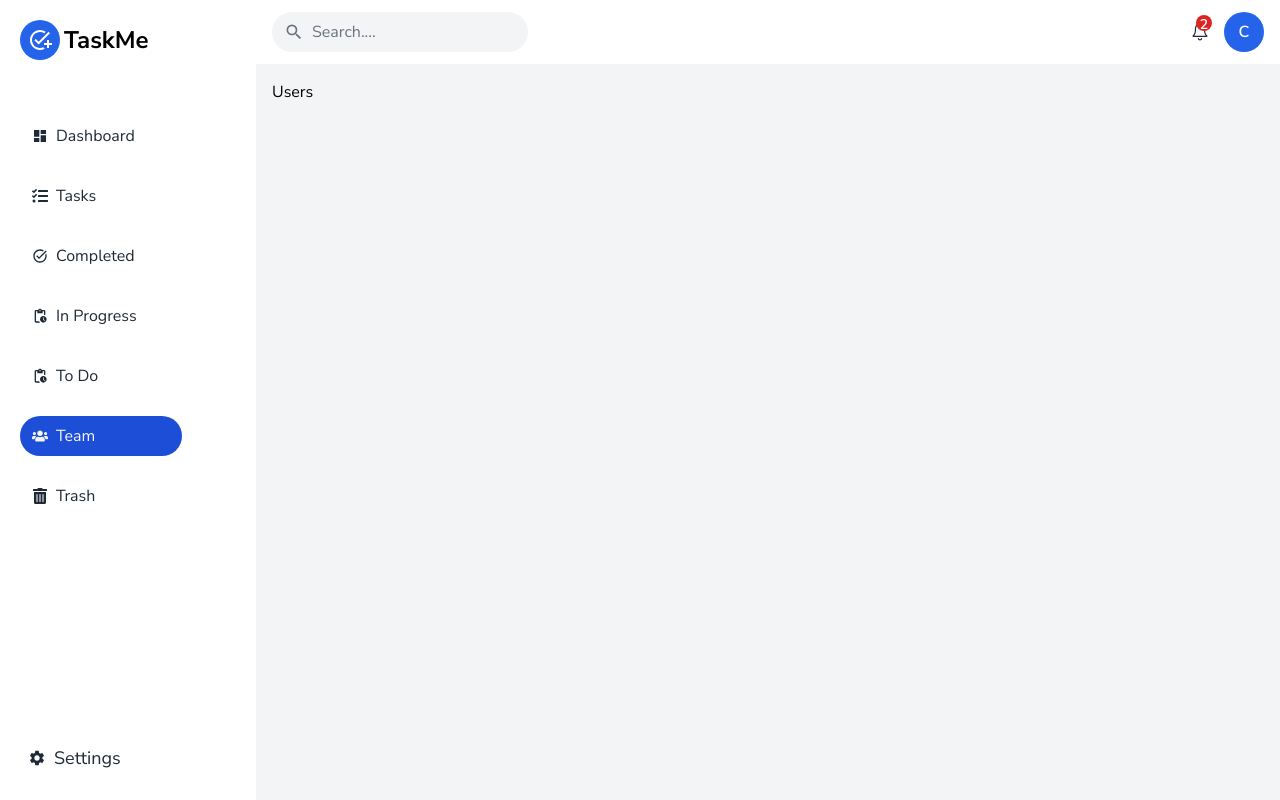
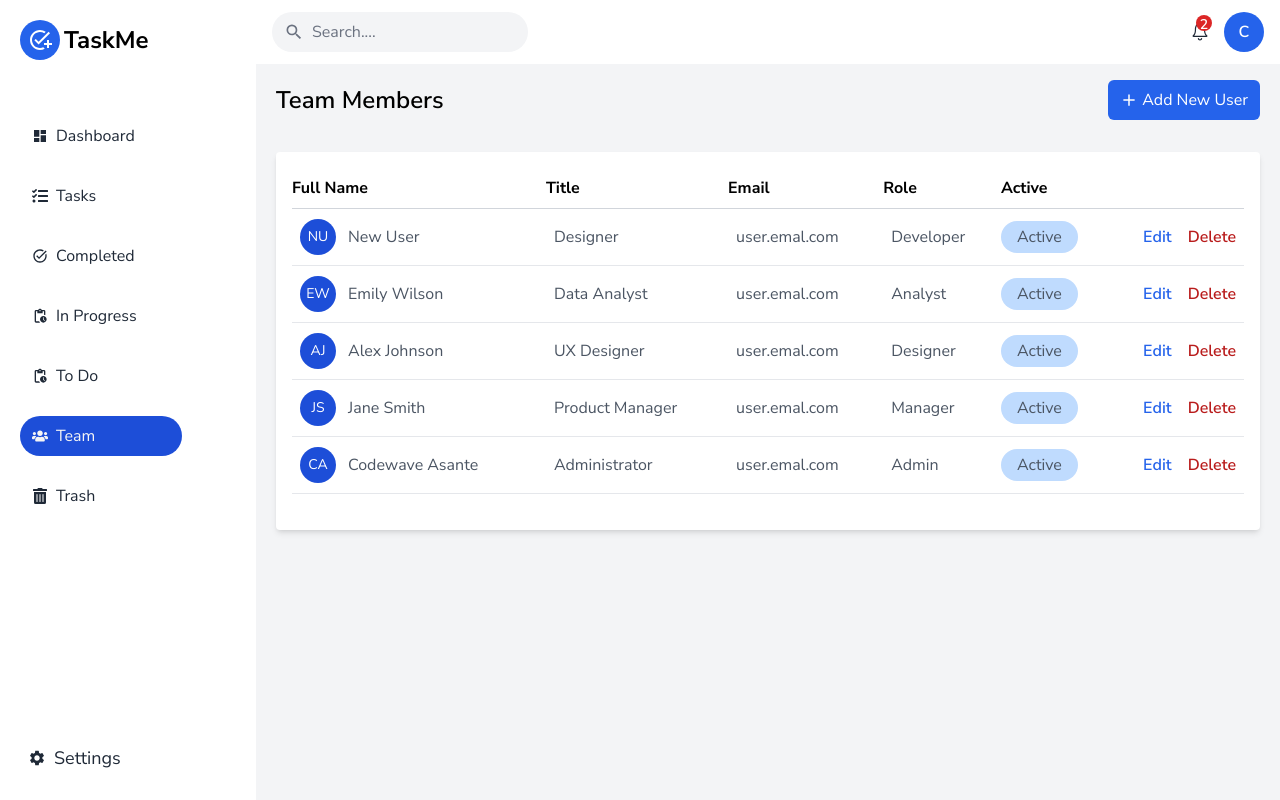
Before and after one commit to bluemincoder/Cloud-Based-Task-Manager, a React (Vite) app in the folder client/: page /team in a window 1280 px wide. Built offline with nearby package versions, Linux system fonts and the light colour scheme.

Commit message:
Created Team Page

```diff
--- a/client/src/pages/Users.jsx
+++ b/client/src/pages/Users.jsx
@@ -1,9 +1,138 @@
-import React from 'react'
+import React, { useState } from "react";
+import Title from "../components/Title";
+import Button from "../components/Button";
+import { IoMdAdd } from "react-icons/io";
+import { summary } from "../assets/data";
+import { getInitials } from "../utils";
+import clsx from "clsx";
+import ConfirmatioDialog, { UserAction } from "../components/Dialogs";
+import AddUser from "../components/AddUser";
 
 const Users = () => {
-  return (
-    <div>Users</div>
-  )
-}
+    const [openDialog, setOpenDialog] = useState(false);
+    const [open, setOpen] = useState(false);
+    const [openAction, setOpenAction] = useState(false);
+    const [selected, setSelected] = useState(null);
 
-export default Users
+    const userActionHandler = () => {};
+    const deleteHandler = () => {};
+
+    const deleteClick = (id) => {
+        setSelected(id);
+        setOpenDialog(true);
+    };
+
+    const editClick = (el) => {
+        setSelected(el);
+        setOpen(true);
+    };
+
+    const TableHeader = () => (
+        <thead className="border-b border-gray-300">
+            <tr className="text-black text-left">
+                <th className="py-2">Full Name</th>
+                <th className="py-2">Title</th>
+                <th className="py-2">Email</th>
+                <th className="py-2">Role</th>
+                <th className="py-2">Active</th>
+            </tr>
+        </thead>
+    );
+
+    const TableRow = ({ user }) => (
+        <tr className="border-b border-gray-200 text-gray-600 hover:bg-gray-400/10">
+            <td className="p-2">
+                <div className="flex items-center gap-3">
+                    <div className="w-9 h-9 rounded-full text-white flex items-center justify-center text-sm bg-blue-700">
+                        <span className="text-xs md:text-sm text-center">
+                            {getInitials(user.name)}
+                        </span>
+                    </div>
+                    {user.name}
+                </div>
+            </td>
+
+            <td className="p-2">{user.title}</td>
+            <td className="p-2">{user.email || "user.emal.com"}</td>
+            <td className="p-2">{user.role}</td>
+
+            <td>
+                <button
+                    // onClick={() => userStatusClick(user)}
+                    className={clsx(
+                        "w-fit px-4 py-1 rounded-full",
+                        user?.isActive ? "bg-blue-200" : "bg-yellow-100"
+                    )}
+                >
+                    {user?.isActive ? "Active" : "Disabled"}
+                </button>
+            </td>
+
+            <td className="p-2 flex gap-4 justify-end">
+                <Button
+                    className="text-blue-600 hover:text-blue-500 font-semibold sm:px-0"
+                    label="Edit"
+                    type="button"
+                    onClick={() => editClick(user)}
+                />
+
+                <Button
+                    className="text-red-700 hover:text-red-500 font-semibold sm:px-0"
+                    label="Delete"
+                    type="button"
+                    onClick={() => deleteClick(user?._id)}
+                />
+            </td>
+        </tr>
+    );
+
+    return (
+        <>
+            <div className="w-full md:px-1 px-0 mb-6">
+                <div className="flex items-center justify-between mb-8">
+                    <Title title="  Team Members" />
+                    <Button
+                        label="Add New User"
+                        icon={<IoMdAdd className="text-lg" />}
+                        className="flex flex-row-reverse gap-1 items-center bg-blue-600 text-white rounded-md 2xl:py-2.5"
+                        onClick={() => setOpen(true)}
+                    />
+                </div>
+
+                <div className="bg-white px-2 md:px-4 py-4 shadow-md rounded">
+                    <div className="overflow-x-auto">
+                        <table className="w-full mb-5">
+                            <TableHeader />
+                            <tbody>
+                                {summary.users?.map((user, index) => (
+                                    <TableRow key={index} user={user} />
+                                ))}
+                            </tbody>
+                        </table>
+                    </div>
+                </div>
+            </div>
+
+            <AddUser
+                open={open}
+                setOpen={setOpen}
+                userData={selected}
+                key={new Date().getTime().toString()}
+            />
+
+            <ConfirmatioDialog
+                open={openDialog}
+                setOpen={setOpenDialog}
+                onClick={deleteHandler}
+            />
+
+            <UserAction
+                open={openAction}
+                setOpen={setOpenAction}
+                onClick={userActionHandler}
+            />
+        </>
+    );
+};
+
+export default Users;
```
